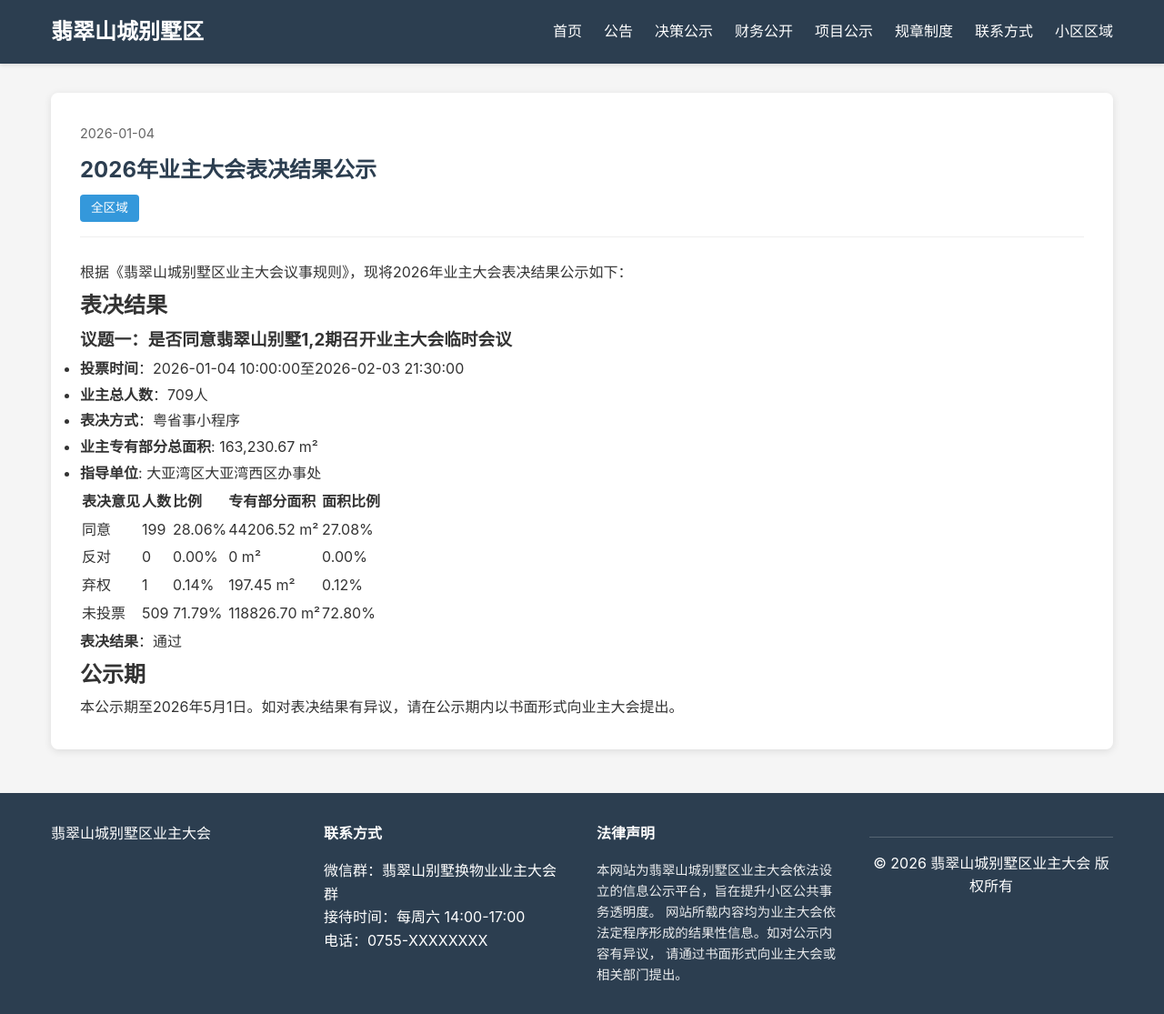
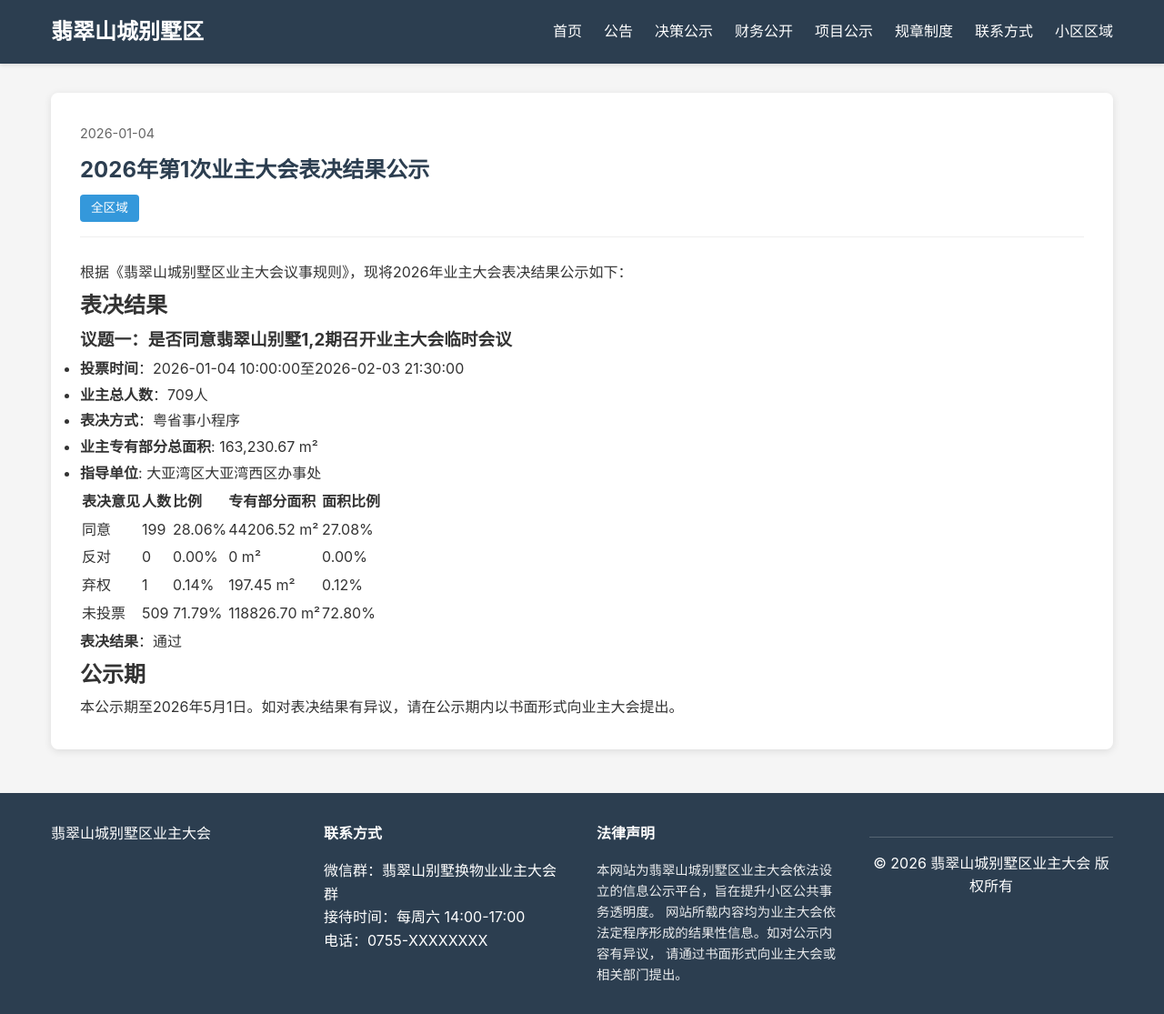
Before and after one commit to fcshan/fcshan.github.io, a Jekyll site: the page built from _decisions/20260104-meeting-results-01.md, in a window 1280 px wide. Shown: the whole page at 91% size. Built offline with Jekyll 4.4.1, drawn with Linux system fonts in a browser that asks for light colours.

Commit message:
decisions

```diff
--- a/_decisions/20260104-meeting-results-01.md
+++ b/_decisions/20260104-meeting-results-01.md
@@ -1,6 +1,6 @@
 ---
 layout: document
-title: 2026年业主大会表决结果公示
+title: 2026年第1次业主大会表决结果公示
 date: 2026-01-04
 area: 全区域
 excerpt: 2026年业主大会2026-01-04发起投票，表决“选聘物业服务公司”相关议题
```
